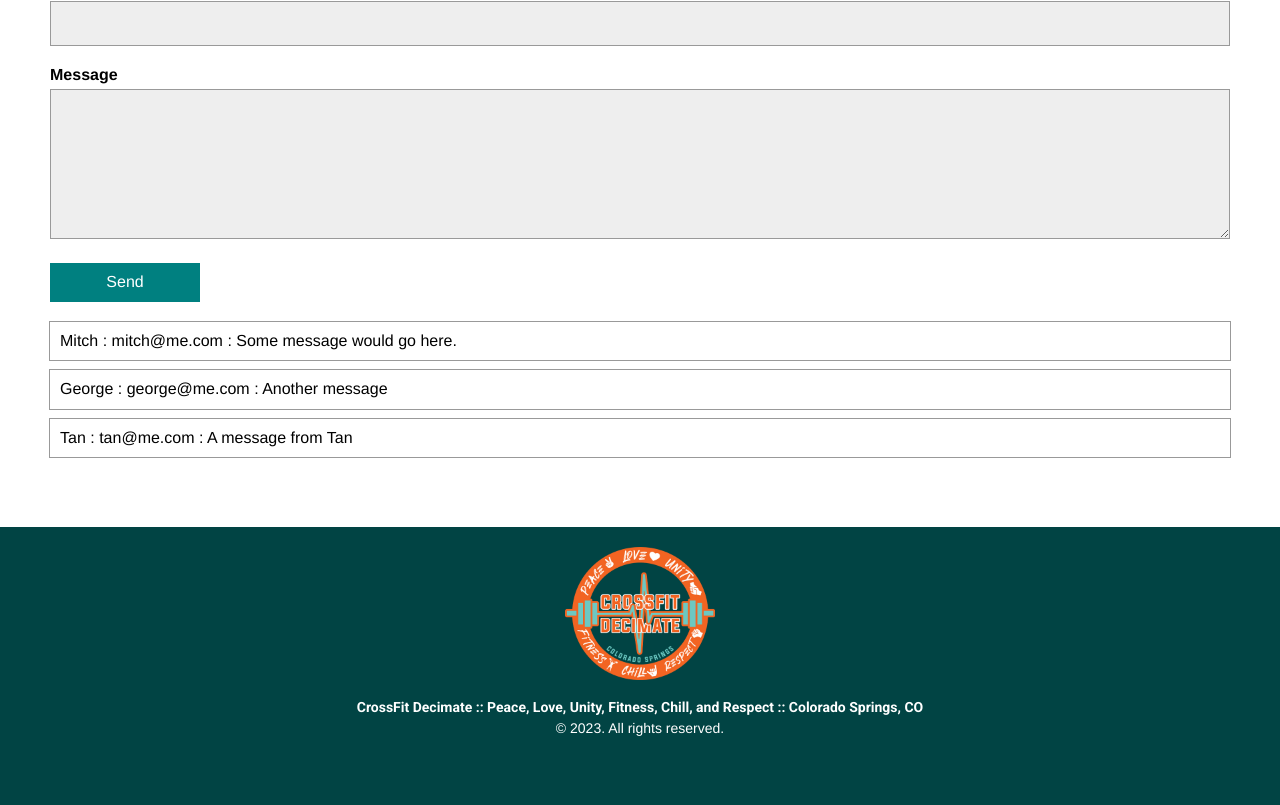
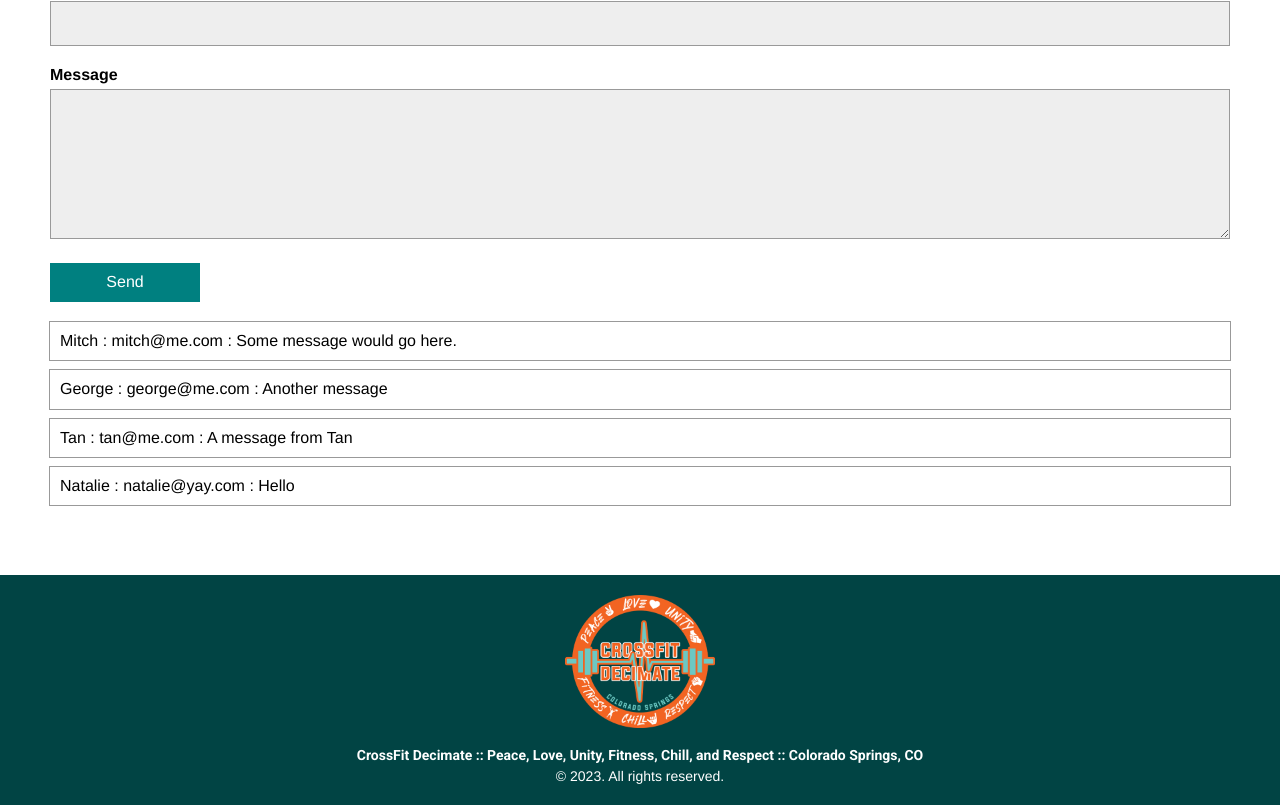
Before and after one commit to nataliemorganbell/uclax-web1-bell-natalie, a React (Vite) app: page /#/contact in a window 1280 px wide. Shown: the part 592-1397 px from the top of the page. Before the commit the page ends 1348 px from the top, so only its background shows below. Built offline with nearby package versions, Linux system fonts and the light colour scheme; data requests are answered from the project's data file.

Commit message:
L08: Completed Update

```diff
--- a/src/Pages/Contact/Form.jsx
+++ b/src/Pages/Contact/Form.jsx
@@ -41,7 +41,7 @@ const Form = ({ getSubmissions }) => {
     };
 
     return (
-        <FormStyled>
+        <FormStyled onSubmit={onSubmit}>
             <Input
                 id="name"
                 labelText="Name"
--- a/src/api-server/emails-db.json
+++ b/src/api-server/emails-db.json
@@ -17,6 +17,12 @@
       "name": "Tan",
       "email": "tan@me.com",
       "message": "A message from Tan"
+    },
+    {
+      "id": "4985a8a8-ff68-47e2-8840-c16371ff04b4",
+      "name": "Natalie",
+      "email": "natalie@yay.com",
+      "message": "Hello"
     }
   ]
 }
```
Lines whose indentation alone changed are shown as unchanged.
